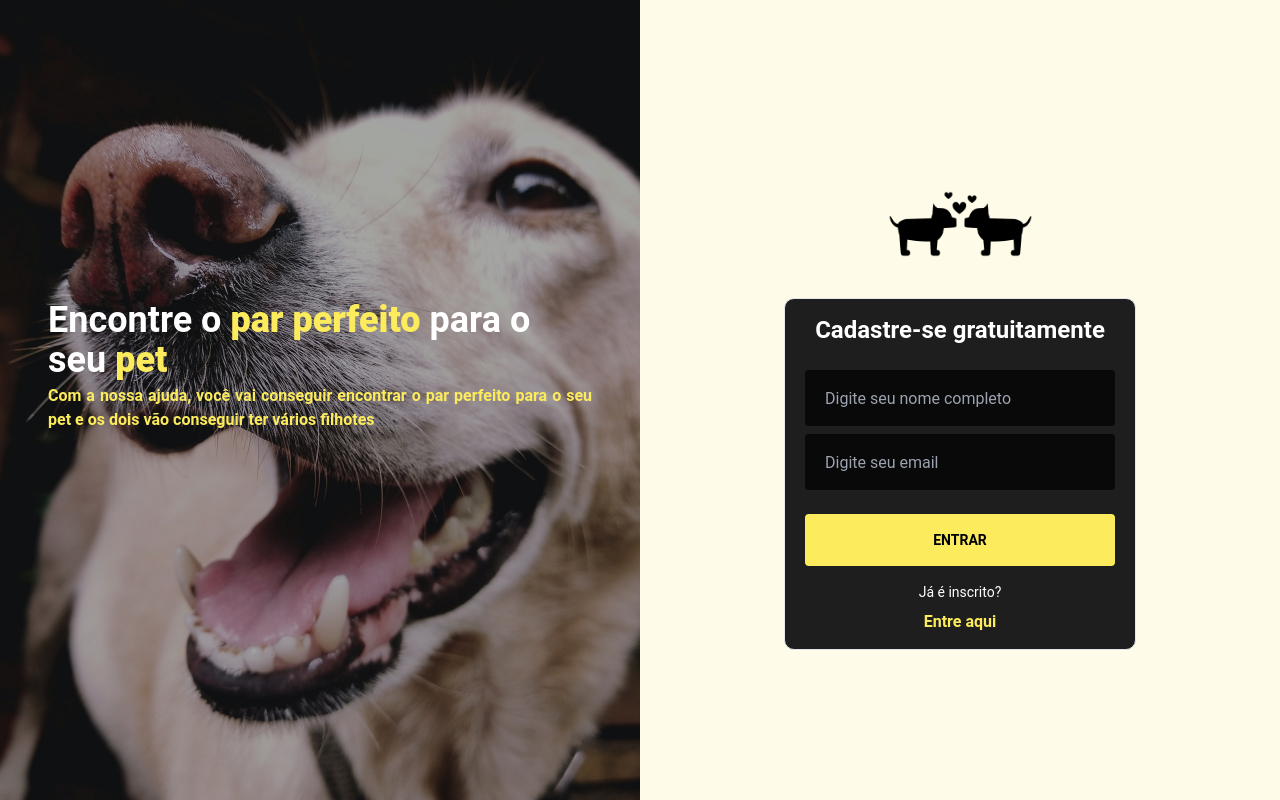
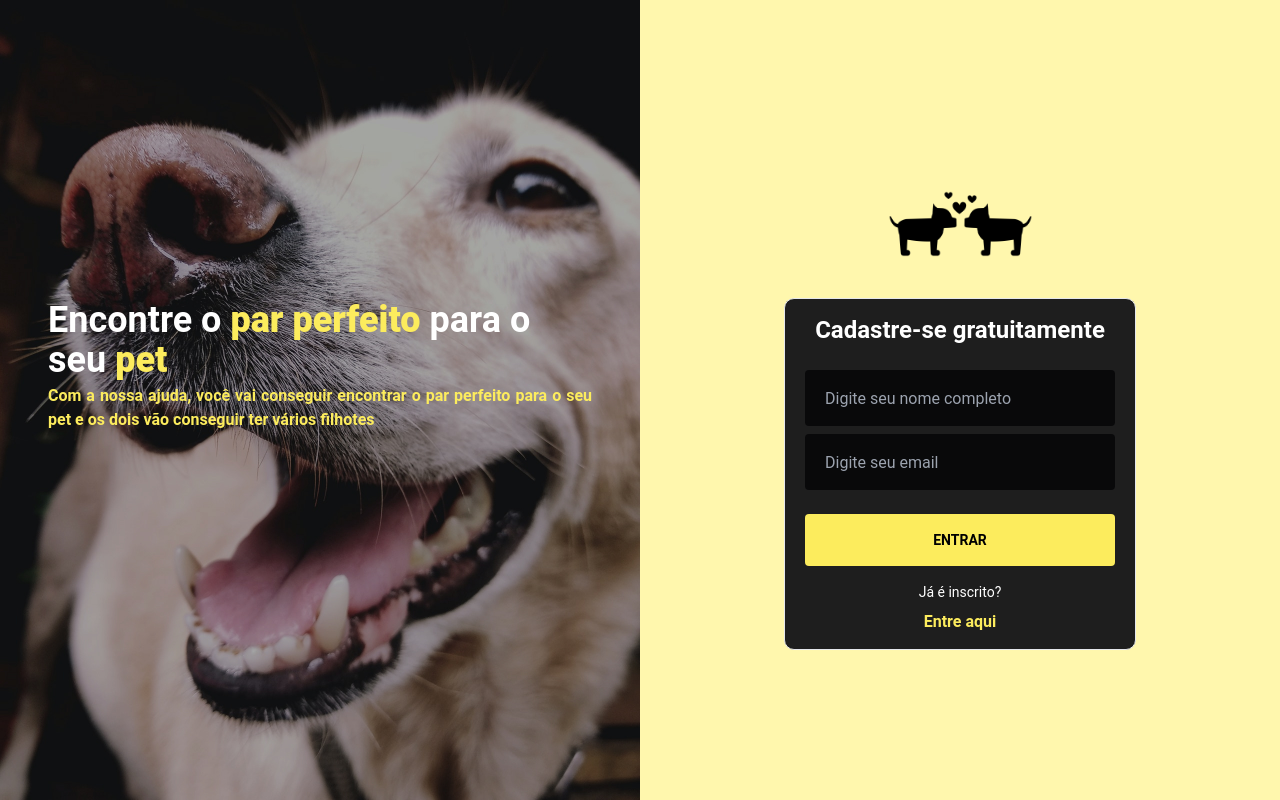
Before and after one commit to anagdinizp/projeto-td, a React (Vite) app: page / in a window 1280 px wide. Built offline with nearby package versions, Linux system fonts and the light colour scheme; no server answers.

Commit message:
Iniciando o processo de validação de email

```diff
--- a/index.html
+++ b/index.html
@@ -3,7 +3,6 @@
   <head>
     <meta charset="UTF-8" />
     <link rel="icon" type="image/svg+xml" href="/vite.svg" />
-    <link href="https://fonts.googleapis.com/css2?family=Nunito:wght@400;500;700;900&display=swap" rel="stylesheet">
     <meta name="viewport" content="width=device-width, initial-scale=1.0" />
     <title>Vite + React + TS</title>
   </head>
--- a/package.json
+++ b/package.json
@@ -8,13 +8,14 @@
     "build": "tsc && vite build",
     "preview": "vite preview",
     "codegen": "graphql-codegen"
-
   },
   "dependencies": {
     "@apollo/client": "^3.6.9",
+    "email-validator": "^2.0.4",
     "graphql": "^16.5.0",
     "react": "^18.2.0",
-    "react-dom": "^18.2.0"
+    "react-dom": "^18.2.0",
+    "react-router-dom": "^6.3.0"
   },
   "devDependencies": {
     "@graphql-codegen/cli": "^2.11.3",
--- a/src/App.tsx
+++ b/src/App.tsx
@@ -1,8 +1,15 @@
-import { Cadastro } from "./pages/Cadastro"
+import { ApolloProvider } from "@apollo/client"
+import { BrowserRouter } from "react-router-dom"
+import { client } from "./lib/apollo"
+import { Router } from "./Router"
 
 function App() {
   return(
-    <Cadastro/>
+    <ApolloProvider client={client}>
+      <BrowserRouter>
+        <Router/>
+      </BrowserRouter>
+    </ApolloProvider>
   )
 }
 
--- /dev/null
+++ b/src/Router.tsx
@@ -0,0 +1,12 @@
+import { Route, Routes } from "react-router-dom";
+import { Cadastro } from "./pages/Cadastro"
+import { Inicio } from "./pages/Inicio"
+
+export function Router() {
+  return (
+    <Routes>
+      <Route path="/" element={<Cadastro/>}/>
+      <Route path="/inicio" element={<Inicio/>}/>
+    </Routes>
+  )
+}
--- a/src/components/Button.tsx
+++ b/src/components/Button.tsx
@@ -1,11 +1,11 @@
-type colorType = "dark yellow" | "light yellow" | "black"
-type sizeType = "s" | "m" | "l"
+type colorType = "dark yellow" | "light yellow" | "black";
+type sizeType = "s" | "m" | "l";
 
 interface buttonProps {
   children: string;
   styleButton: {
-    color: colorType,
-    size: sizeType
+    color: colorType;
+    size: sizeType;
   };
 }
 
@@ -16,12 +16,12 @@ const getColor = (color: colorType) => {
     case "light yellow":
       return "bg-yellow-300 rounded font-bold text-sm text-black";
     case "black":
-      return "bg-gray-800 rounded font-bold text-sm text-white"
+      return "bg-gray-800 rounded font-bold text-sm text-white";
   }
-}
+};
 
 const getSize = (size: sizeType) => {
-  switch(size) {
+  switch (size) {
     case "s":
       return "mt-4 py-4 rounded";
     case "m":
@@ -29,12 +29,15 @@ const getSize = (size: sizeType) => {
     case "l":
       return "mt-4 py-4 rounded";
   }
-}
+};
 
-export function Button({styleButton, children}: buttonProps) {
+export function Button({ styleButton, children }: buttonProps) {
   return (
-    <button className={`${getColor(styleButton.color)}, ${getSize(styleButton.size)}`} type="submit">
+    <button
+      className={`${getColor(styleButton.color)}, ${getSize(styleButton.size)}`}
+      type="submit"
+    >
       {children}
     </button>
-  )
+  );
 }
--- /dev/null
+++ b/src/components/Toast.tsx
@@ -0,0 +1,5 @@
+export function Toast() {
+  return (
+    <div> toast </div>
+  )
+}
--- a/src/main.tsx
+++ b/src/main.tsx
@@ -1,14 +1,10 @@
-import { ApolloProvider } from '@apollo/client'
 import React from 'react'
 import ReactDOM from 'react-dom/client'
 import App from './App'
-import { client } from './lib/apollo'
 import './styles/global.css'
 
 ReactDOM.createRoot(document.getElementById('root') as HTMLElement).render(
   <React.StrictMode>
-    <ApolloProvider client={client}>
       <App />
-    </ApolloProvider>
   </React.StrictMode>
 )
--- a/src/pages/Cadastro.tsx
+++ b/src/pages/Cadastro.tsx
@@ -1,37 +1,19 @@
 import { useState } from "react";
+import { useNavigate } from "react-router-dom";
+import { validate } from "email-validator";
 import { Button } from "../components/Button";
 import { Input } from "../components/Input";
 import { Logo } from "../components/Logo";
-import { FormEvent } from "react";
-import { gql, useMutation } from "@apollo/client";
-
-interface criarInscrito {
-  data: {
-    nome: string
-    email: string
-  }
-}
-
-const CRIAR_INSCRITO = gql`
-  mutation createUsuario ($nome: String!, $email: String!){
-    createUsuario(data: {nome: $nome, email: $email}) {
-        id
-    }
-  }
-`
 
 export function Cadastro() {
   const [nome, setNome] = useState("");
   const [email, setEmail] = useState("");
+  const navigate = useNavigate();
 
-  function inscricao(event: FormEvent){
-    event.preventDefault();
-
-    function criarInscrito() {
-        const [createUsuario, {data}] = useMutation<criarInscrito>(CRIAR_INSCRITO)
-
-    }
-  }
+  const inscricao = async () => {
+    if (!!nome && validate(email)) navigate("/inicio");
+    else "";
+  };
 
   return (
     <div className="md:grid grid-cols-2">
@@ -41,14 +23,14 @@ export function Cadastro() {
             Encontre o <strong className="text-yellow-500">par perfeito</strong>{" "}
             para o seu <strong className="text-yellow-500">pet</strong>
           </strong>
-          <span className="ml-[48px] mr-[48px] text-yellow-500 font-bold text-justify">
+          <span className="ml-[48px] mr-[48px] text-yellow-500 font-bold text-justify ">
             Com a nossa ajuda, você vai conseguir encontrar o par perfeito para
             o seu pet e os dois vão conseguir ter vários filhotes
           </span>
         </div>
       </div>
 
-      <div className="bg-yellow-50 bg-cover min-h-screen md:min-h-screen flex flex-col justify-center items-center">
+      <div className="bg-yellow-300 bg-cover min-h-screen md:min-h-screen flex flex-col justify-center items-center">
         <div>
           <Logo />
         </div>
@@ -56,7 +38,7 @@ export function Cadastro() {
           <strong className="text-white text-2xl mb-6 block">
             Cadastre-se gratuitamente
           </strong>
-          <form className="flex flex-col gap-2 w-full" onSubmit={inscricao}>
+          <form onSubmit={inscricao} className="flex flex-col gap-2 w-full">
             <Input
               styleType={{ theme: "dark", size: "s" }}
               type="text"
--- a/src/styles/global.css
+++ b/src/styles/global.css
@@ -3,5 +3,5 @@
 @tailwind utilities;
 
 body {
-  @apply bg-zinc-900 text-zinc-100 font-sans
+  @apply bg-black text-zinc-100 font-sans
 }
```
Also changed, not shown: 1 other file (tests, documents, lock files or other folders).
